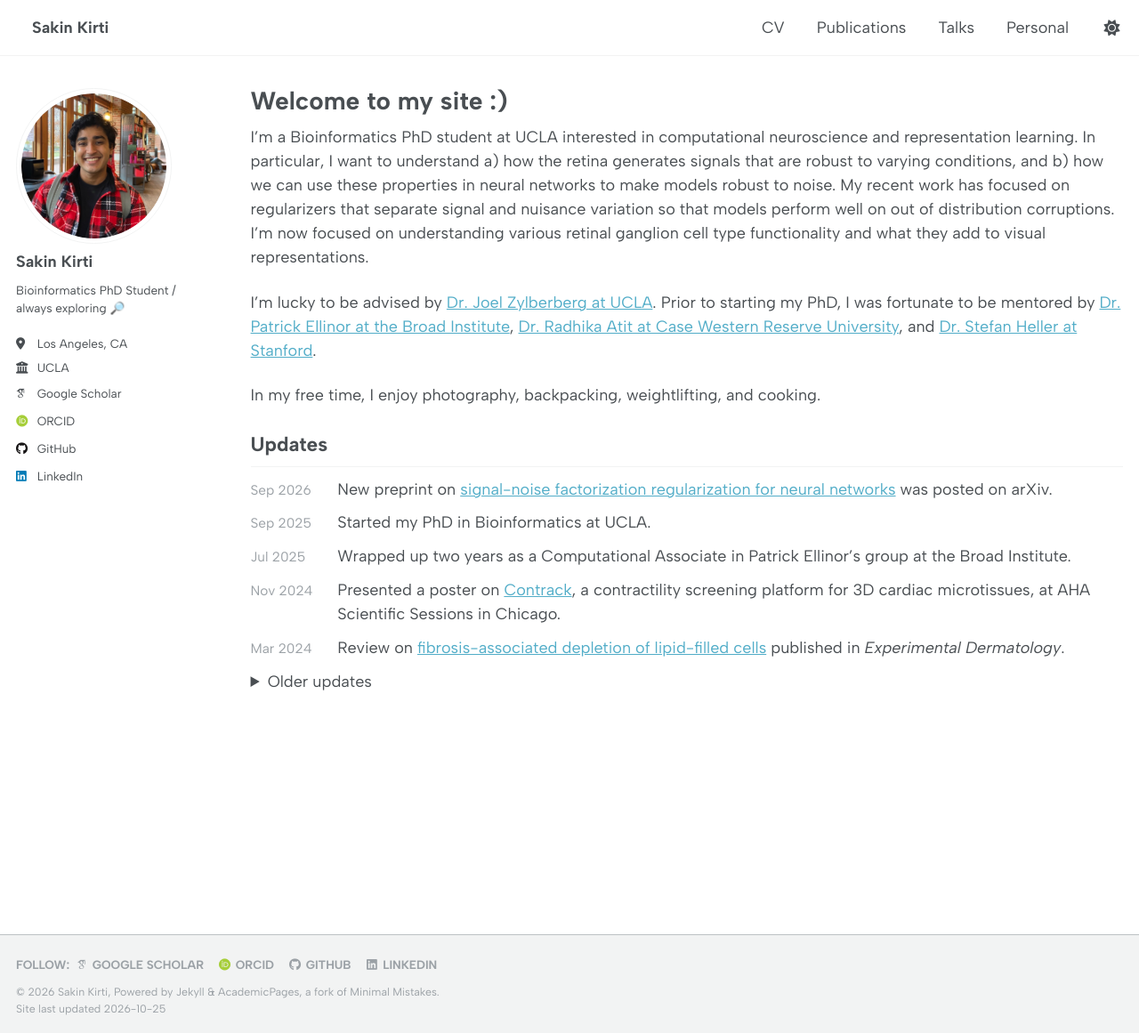
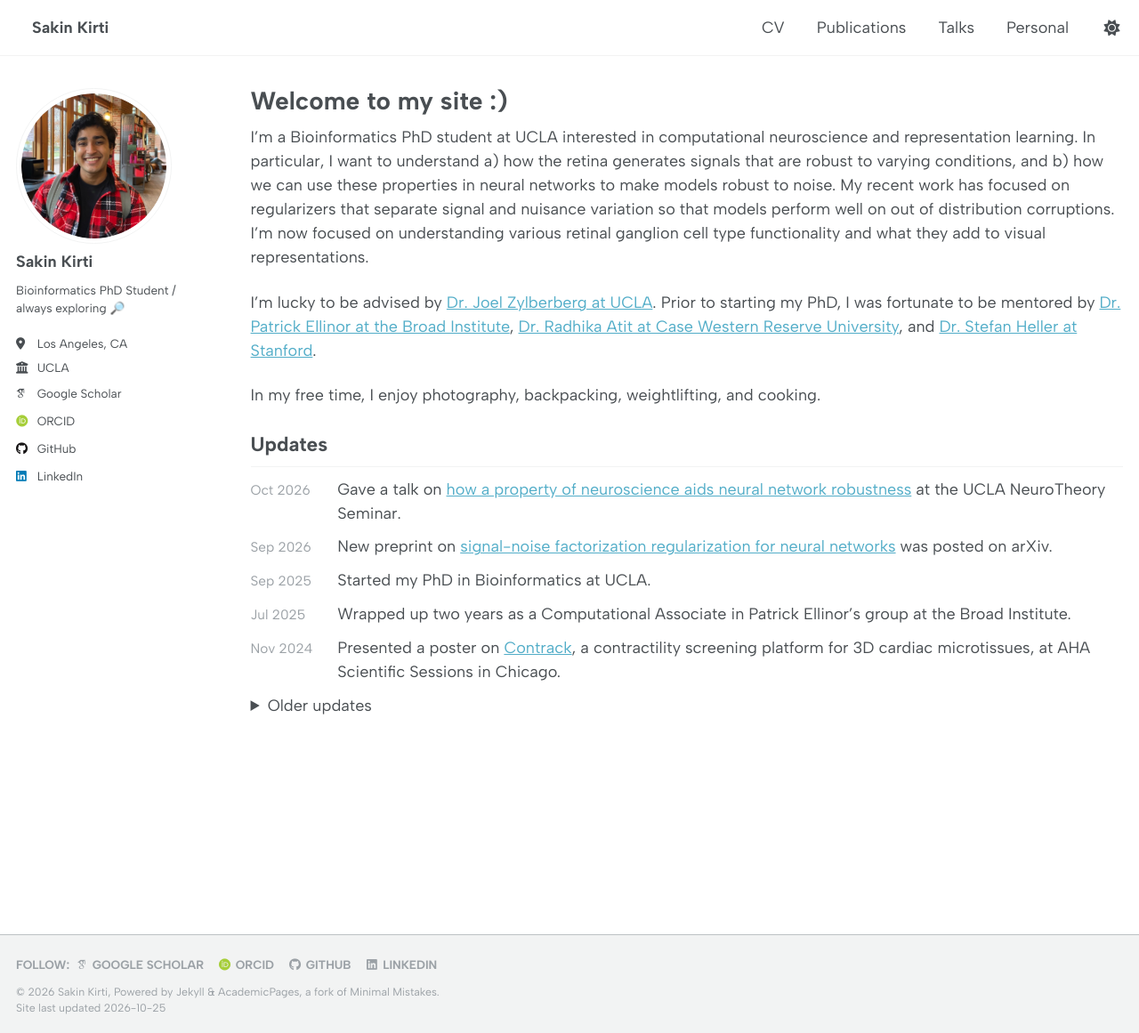
Before and after one commit to sakinkirti/sakinkirti.github.io, a Jekyll site: the page built from _pages/about.md, in a window 1280 px wide and 1161 px high. Shown: the whole window at 89% size. Built offline with Jekyll 4.4.1, drawn with Linux system fonts in a browser that asks for light colours; some web fonts are replaced; a script that is not in the unit is left out.

Commit message:
Add UCLA NeuroTheory seminar talk
Adds the 10/22/2026 seminar talk to the talks collection and a matching
item to the homepage Updates list, both linking the slide deck.

Co-Authored-By: Claude Opus 5 <noreply@anthropic.com>

```diff
--- a/_data/news.yml
+++ b/_data/news.yml
@@ -2,6 +2,9 @@
 # Add new items anywhere; they're sorted by date (newest first).
 # `text` supports Markdown, e.g. [links](https://example.com) and _italics_.
 # Only the month and year are shown, so use the 1st when the day is unknown.
+
+- date: 2026-10-22
+  text: "Gave a talk on [how a property of neuroscience aids neural network robustness](https://docs.google.com/presentation/d/1iyQapQk3iX80dck1d-J3AwUZh7Qcct6bLUOF-YlV9rE/edit?usp=sharing) at the UCLA NeuroTheory Seminar."
 
 - date: 2026-09-30
   text: "New preprint on [signal-noise factorization regularization for neural networks](https://arxiv.org/abs/2610.00751) was posted on arXiv."
```
Also changed, not shown: _talks/2026-10-22-ucla-neurotheory-seminar.md (added, +9 -0 lines).
